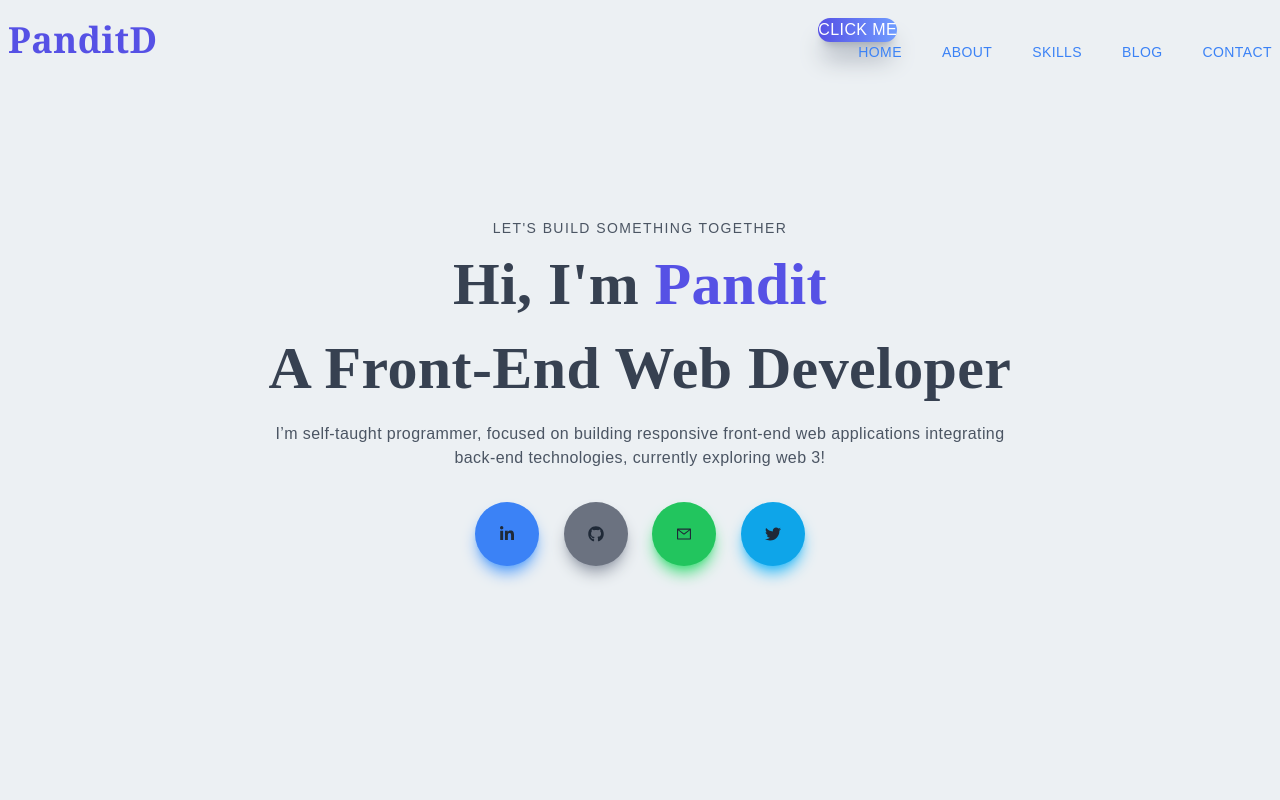
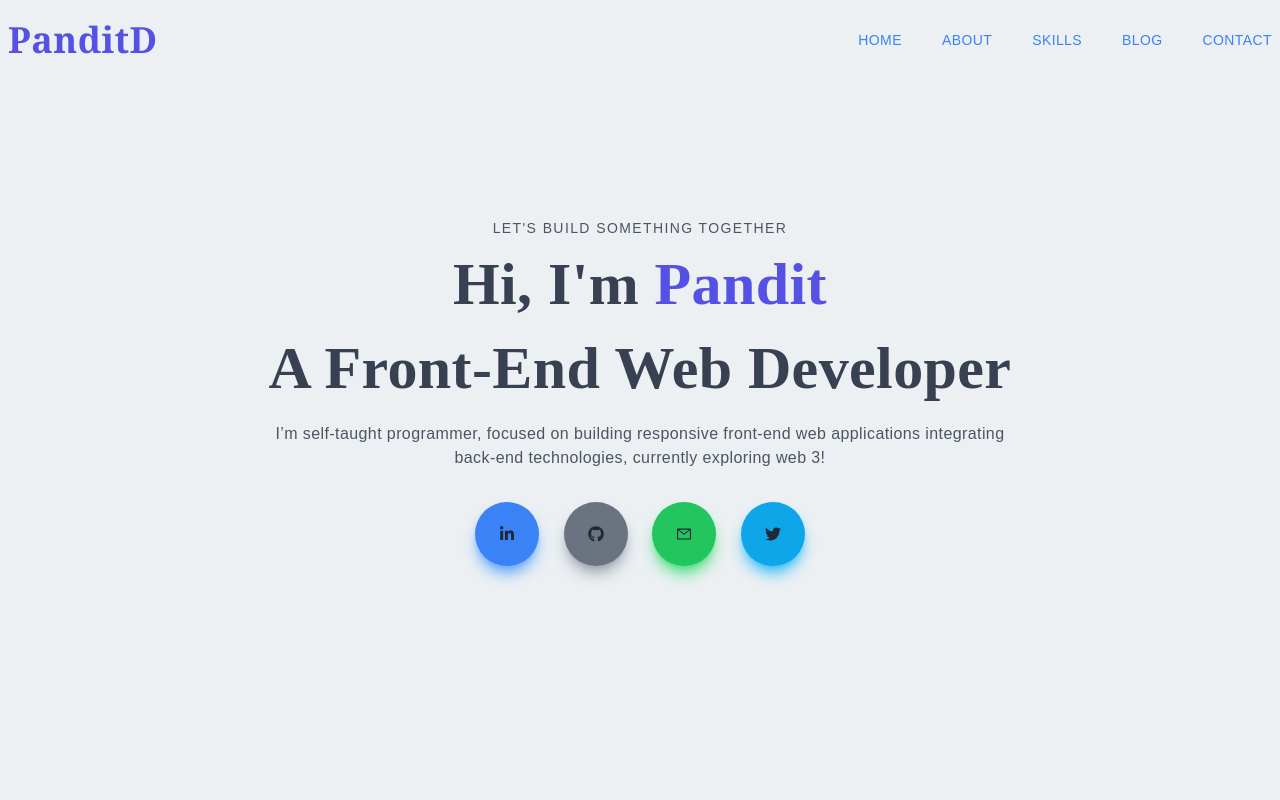
Before and after one commit to panditdhamdhere/panditdhamdhereportfolionext, a Next.js app: page / in a window 1280 px wide. Shown: the top 800 px of the page. Built offline with nearby package versions, Linux system fonts and the light colour scheme.

Commit message:
trying to add dark mode

```diff
--- a/components/Navbar.jsx
+++ b/components/Navbar.jsx
@@ -38,7 +38,7 @@ const Navbar = () => {
       <Link href="/"><h2 className="text-[#5651e5] font-serif ">PanditD</h2></Link>
         <div>
 
-        <button class="bg-gray-800 text-white hover:bg-gray-700 dark:bg-gray-700 dark:text-gray-100 dark:hover:bg-gray-600">Click me</button>
+
 
           <ul style={{ color: `${linkColor}` }} className="hidden md:flex">
             <li className="ml-10  text-sm text-blue-500 uppercase hover:border-b">
--- a/styles/globals.css
+++ b/styles/globals.css
@@ -67,3 +67,7 @@ html {
     @apply shadow-xl shadow-gray-400 rounded-xl uppercase bg-gradient-to-r from-[#5651e5] to-[#709dff] text-white
   }
 }
+
+@media (prefers-color-scheme: dark) {
+  /* Add your dark mode styles here */
+}
```
Also changed, not shown: tailwind.config.js (line endings or trailing spaces).
